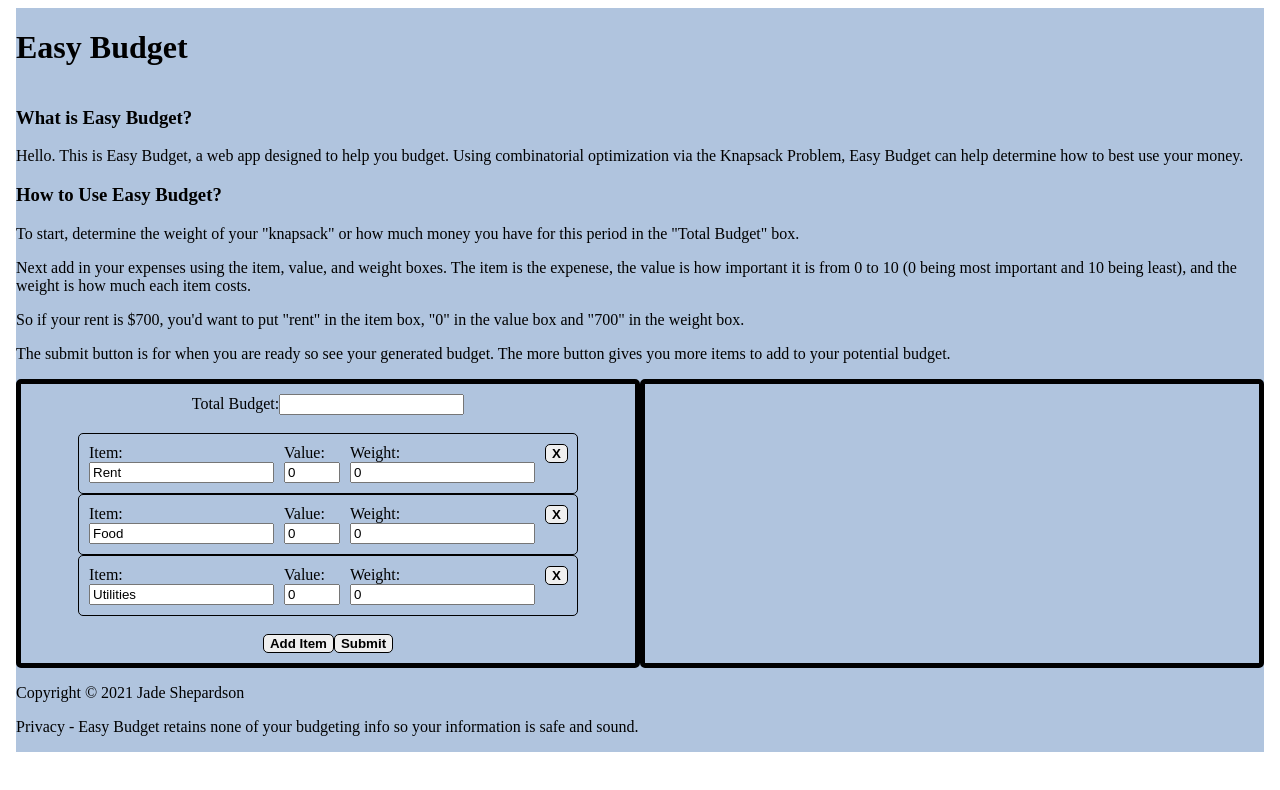
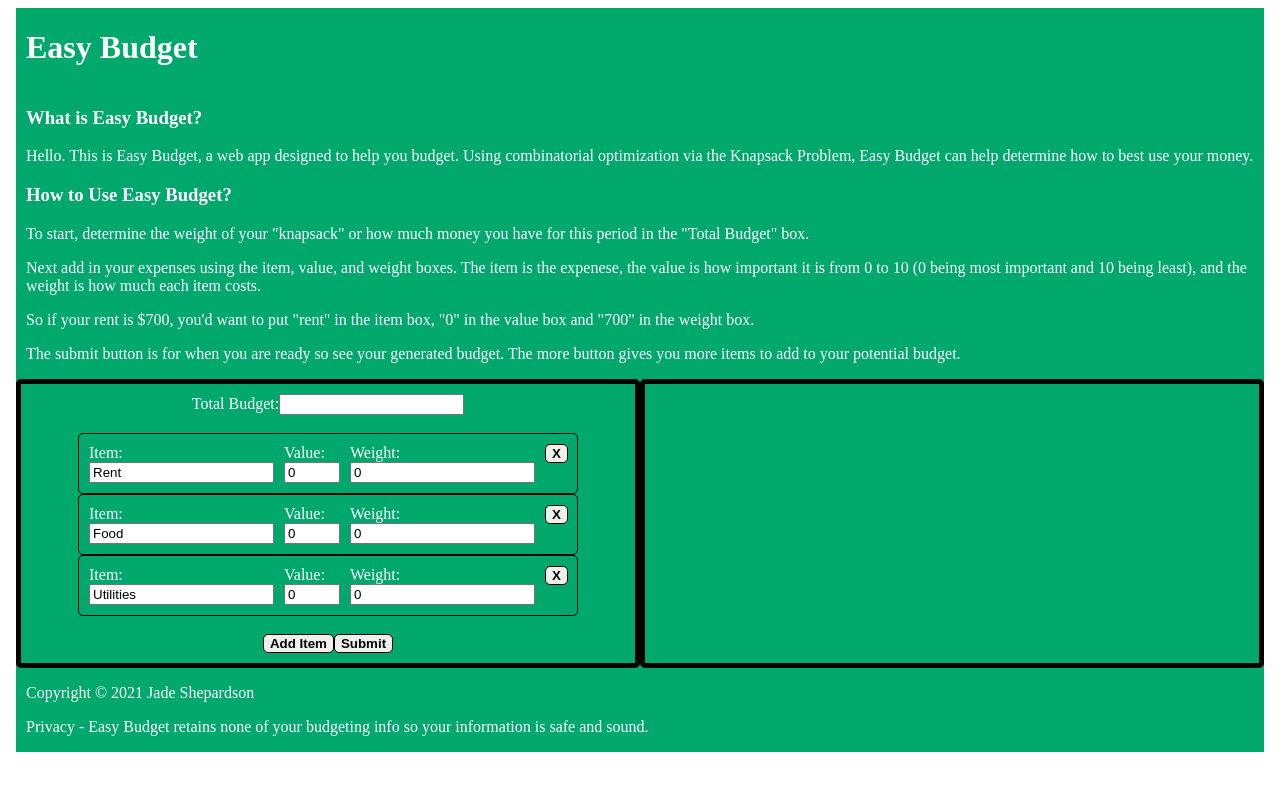
Before and after one commit to JadeShepardson/Budget, a Svelte app in the folder template-master/: page / in a window 1280 px wide. Shown: the top 790 px of the page. Built offline with nearby package versions, Linux system fonts and the light colour scheme.

Commit message:
Worked on UI
At this point, I'm just perfecting the UI to procrastinate working on the backend.

```diff
--- a/template-master/src/App.svelte
+++ b/template-master/src/App.svelte
@@ -33,7 +33,8 @@
 
 <style>
 	body {
-    	background-color: lightsteelblue;
+    	background-color: #00A86B; /*jade green :)*/
+		color: white;
     	height: 100%;
 		display: grid;
 		grid-template:
@@ -42,6 +43,18 @@
 	    	"input output" 1fr
 	    	"footer footer" auto
         	/1fr 1fr
+	}
+	p {
+		padding-left: 10px;
+		padding-right: 10px;
+	}
+	h1 {
+		padding-left: 10px;
+		padding-right: 10px;
+	}
+	h3 {
+		padding-left: 10px;
+		padding-right: 10px;
 	}
 	header {
 		grid-area: header;
@@ -104,6 +117,7 @@
 		justify-content: center;
 	}
 </style>
+
 <body>
 	<header>
 		<h1>Easy Budget</h1>
@@ -124,11 +138,11 @@
 		<br>
 		{#each budgets as budget}
 			<budget-item>
-			<div id="item"><span>Item:</span><input type = "text" bind:value={budget.name}/></div>
-			<div id="value"><span>Value: </span><input type = "number" min="0" max="10" bind:value={budget.val}/></div>
-			<div id="weight"><span>Weight: </span><input type = "number" min="0" bind:value={budget.weight}/></div>
-			<div id="del_button"><button on:click={() => delete_budget(budget)}>X</button></div>
-		</budget-item>
+				<div id="item"><span>Item:</span><input type = "text" bind:value={budget.name}/></div>
+				<div id="value"><span>Value: </span><input type = "number" min="0" max="10" bind:value={budget.val}/></div>
+				<div id="weight"><span>Weight: </span><input type = "number" min="0" bind:value={budget.weight}/></div>
+				<div id="del_button"><button on:click={() => delete_budget(budget)}>X</button></div>
+			</budget-item>
 		{/each}
 		<br>
 		<div id="buttons">
```
